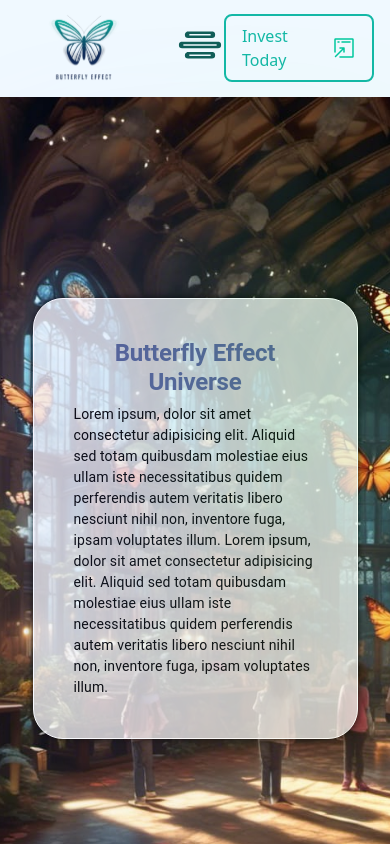
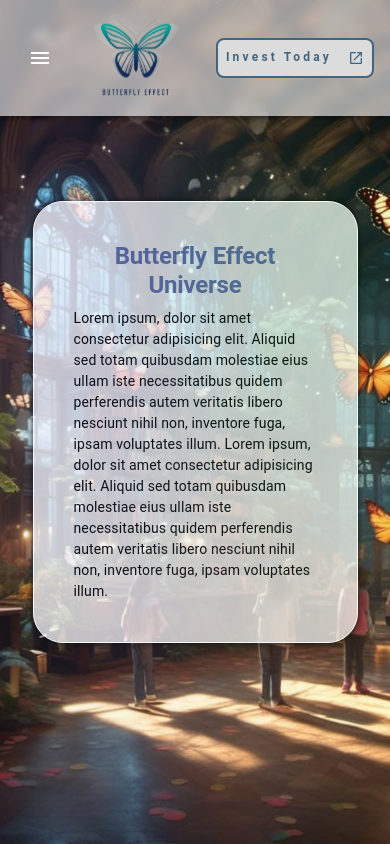
Before and after one commit to e-shami/butterfly-effect-universe, a Next.js app: page / in a window 390 px wide. Shown: the top 844 px of the page. Built offline with nearby package versions, Linux system fonts and the light colour scheme.

Commit message:
navbar reimplemented using mui to handle mobile first approach

```diff
--- a/app/layout.tsx
+++ b/app/layout.tsx
@@ -1,5 +1,5 @@
 import '@styles/global.css'
-import navbar from '@components/navbar'
+import Navbar from '@components/navbar'
 
 export const metadeta = {
     title: 'Butterfly Effect Universe',
@@ -10,7 +10,7 @@ const RootLayout = ({children}: {children: React.ReactNode}) => {
   return (
     <html lang='en-US'>
         <body>
-            {navbar()}
+            <Navbar />
 
             <div className='main'>
                 <div className='gradient'/>
--- a/components/navbar.tsx
+++ b/components/navbar.tsx
@@ -1,119 +1,184 @@
-import React from "react";
+"use client";
+
+import * as React from "react";
+import AppBar from "@mui/material/AppBar";
+import Box from "@mui/material/Box";
+import Toolbar from "@mui/material/Toolbar";
+import IconButton from "@mui/material/IconButton";
+import Typography from "@mui/material/Typography";
+import Menu from "@mui/material/Menu";
+import MenuIcon from "@mui/icons-material/Menu";
+import LaunchIcon from '@mui/icons-material/Launch';
+import Container from "@mui/material/Container";
+import Button from "@mui/material/Button";
+import MenuItem from "@mui/material/MenuItem";
+import Link from "next/link";
 import Image from "next/image";
-import Link from "next/link";
+import { useTheme } from "@mui/material/styles";
 
-const Navbar = () => {
+const pages = [{navName: "Home", path:"/"},
+{navName: "About", path:"/#about"},
+{navName: "Contact Us", path:"/#contactUs"},];
+const screen = {
+  sm: 600,
+  md: 900,
+  lg: 1200,
+  xl: 1536,
+}
+function ResponsiveAppBar() {
+  const theme = useTheme();
+
+  const [anchorElNav, setAnchorElNav] = React.useState<null | HTMLElement>(
+    null
+  );
+
+  const handleOpenNavMenu = (event: React.MouseEvent<HTMLElement>) => {
+    setAnchorElNav(event.currentTarget);
+  };
+
+  const handleCloseNavMenu = (path: string) => {
+    setAnchorElNav(null);
+    handleNavNavigation(path)
+  };
+
+  const handleNavNavigation = (path: string) => {
+    window.location.href = path
+  }
+
   return (
-    <div className="flex justify-between items-center px-4 shadow bg-sky-50">
-      <nav className="flex items-center space-x-6 md:space-x-10">
-        <Image
-          src="/assets/images/logo.svg"
-          alt="Butterfly Effect Logo"
-          width={120}
-          height={120}
-          className="object-contain ml-2 md:ml-16"
-        />
+    <AppBar position="absolute" sx={{backgroundColor: "rgba(255, 255, 255, 0.6)", backdropFilter: "blur(5px)",}}>
+      <Container maxWidth="xl" sx={{backgroundColor: "transparent"}}>
+        <Toolbar disableGutters sx={{backgroundColor: "transparent"}}>
 
-        {/* Hamburger menu for small screens */}
-        <div className="md:hidden">
-          <button>
-            <svg
-              viewBox="0 0 25 25"
-              fill="none"
-              xmlns="http://www.w3.org/2000/svg"
-              className="w-16 h-16 text-teal-800"
+          <Box sx={{ display: { xs: "none", md: "flex" } }}>
+            <Image
+              src="/assets/images/logo.svg"
+              alt="Butterfly Effect Logo"
+              width={window.innerWidth < screen.sm && window.innerWidth < screen.md ? 150 : 180}
+              height={window.innerWidth < screen.sm && window.innerWidth < screen.md ? 150 : 180}
+            />
+          </Box>
+
+          <Box sx={{ flexGrow: 1, display: { xs: "flex", md: "none" } }}>
+            <IconButton
+              size="large"
+              aria-label="account of current user"
+              aria-controls="menu-appbar"
+              aria-haspopup="true"
+              onClick={handleOpenNavMenu}
+              color="inherit"
             >
-              <g id="SVGRepo_bgCarrier" stroke-width="2"></g>
-              <g
-                id="SVGRepo_tracerCarrier"
-                stroke-linecap="round"
-                stroke-linejoin="round"
-              ></g>
-              <g id="SVGRepo_iconCarrier">
-                {" "}
-                <path
-                  d="M5.5 11.75C5.08579 11.75 4.75 12.0858 4.75 12.5C4.75 12.9142 5.08579 13.25 5.5 13.25V11.75ZM19.5 13.25C19.9142 13.25 20.25 12.9142 20.25 12.5C20.25 12.0858 19.9142 11.75 19.5 11.75V13.25ZM7.834 15.75C7.41979 15.75 7.084 16.0858 7.084 16.5C7.084 16.9142 7.41979 17.25 7.834 17.25V15.75ZM17.167 17.25C17.5812 17.25 17.917 16.9142 17.917 16.5C17.917 16.0858 17.5812 15.75 17.167 15.75V17.25ZM7.834 7.75C7.41979 7.75 7.084 8.08579 7.084 8.5C7.084 8.91421 7.41979 9.25 7.834 9.25V7.75ZM17.167 9.25C17.5812 9.25 17.917 8.91421 17.917 8.5C17.917 8.08579 17.5812 7.75 17.167 7.75V9.25ZM5.5 13.25H19.5V11.75H5.5V13.25ZM7.834 17.25H17.167V15.75H7.834V17.25ZM7.834 9.25H17.167V7.75H7.834V9.25Z"
-                  fill="none"
-                  stroke="currentColor"
-                ></path>{" "}
-              </g>
-            </svg>
-          </button>
-        </div>
+              <MenuIcon />
+            </IconButton>
+            <Menu
+              id="menu-appbar"
+              anchorEl={anchorElNav}
+              anchorOrigin={{
+                vertical: "bottom",
+                horizontal: "left",
+              }}
+              keepMounted
+              transformOrigin={{
+                vertical: "top",
+                horizontal: "left",
+              }}
+              open={Boolean(anchorElNav)}
+              onClose={handleCloseNavMenu}
+              sx={{
+                display: { xs: "block", md: "none" },
+              }}
+            >
+              {pages.map((page) => (
+                <MenuItem key={page.navName} onClick={() => handleCloseNavMenu(page.path)}>
+                  <Typography
+                    textAlign="center"
+                    sx={{
+                      color: "#446580",
+                      fontFamily: "Roboto",
+                      fontWeight: "Bold",
+                    }}
+                  >
+                    {page.navName}
+                  </Typography>
+                </MenuItem>
+              ))}
+            </Menu>
+          </Box>
+          <Box sx={{ flexGrow: 1, display: { xs: "flex", md: "none" } }}>
+            <Image
+              src="/assets/images/logo.svg"
+              alt="Butterfly Effect Logo"
+              width={window.innerWidth <= screen.sm && window.innerHeight < 678? 100 : 150}
+              height={window.innerWidth <= screen.sm && window.innerHeight < 678? 100 : 150}
+            />
+          </Box>
+          <Box sx={{ flexGrow: 1, display: { xs: "none", md: "flex" } }}>
+            {pages.map((page) => (
 
-        {/* Navigation links for larger screens */}
-        <div className="hidden md:flex md:flex-row items-center text-base font-semibold text-xl text-sky-900">
-          <ul className="flex space-x-10">
-            <li>
-              <Link href="/">Home</Link>
-            </li>
-            <li>
-              <Link href="/about">About</Link>
-            </li>
-            <li>
-              <Link href="/contact">Contact Us</Link>
-            </li>
-          </ul>
-        </div>
-      </nav>
+              <Button
+                key={page.navName}
+                onClick={() => handleNavNavigation(page.path)}
+                sx={{ my: 2, color: "#446580", display: "block", fontFamily: "Roboto", mx: 2, fontSize: 22, fontWeight: "Bold" }}
+              >
+                {page.navName}
+              </Button>
+            ))}
+          </Box>
 
-      {/* "Invest Today" button */}
-      <div className="flex justify-between px-4 items-center border border-2 border-teal-500 p-2 md:w-40 rounded-lg text-teal-500 group hover:bg-teal-500 hover:text-white ">
-  <Link href="/donate" className="font-medium">
-    Invest Today
-  </Link>
+          <Box
+      sx={{
+        flexGrow: 1,
+        padding: 1,
+        marginLeft: 1,
+        alignContent: "center",
+        border: "2px solid #446580",
+        backgroundColor: "rgb(220,220,220)",
+        borderRadius: "8px",
+        maxWidth: 250,
+        [theme.breakpoints.down("sm")]: {
+          padding: theme.spacing(1),
+          maxWidth: "100%",
+        },
+        "&:hover": {
+          backgroundColor: "white",
+          color: "rgb(0, 94, 168)",
+          "& h6": {
+            color: "rgb(0, 94, 168)",
+          }
+        },
 
-  <div className="group-hover:text-white">
-    <svg
-      viewBox="0 0 24 24"
-      fill="none"
-      xmlns="http://www.w3.org/2000/svg"
-      stroke="#000000"
-      className="w-6 h-6"
+      }}
     >
-      <g id="SVGRepo_bgCarrier" strokeWidth="0"></g>
-      <g
-        id="SVGRepo_tracerCarrier"
-        strokeLinecap="round"
-        strokeLinejoin="round"
-      ></g>
-      <g id="SVGRepo_iconCarrier">
-        {" "}
-        <path
-          d="M8 21H20.4C20.7314 21 21 20.7314 21 20.4V3.6C21 3.26863 20.7314 3 20.4 3H3.6C3.26863 3 3 3.26863 3 3.6V16"
-          stroke="#00c79f"
-          strokeWidth="1.5"
-          strokeLinecap="round"
-          strokeLinejoin="round"
-        ></path>{" "}
-        <path
-          d="M10 6L18 6"
-          stroke="#00c79f"
-          strokeWidth="1.5"
-          strokeLinecap="round"
-          strokeLinejoin="round"
-        ></path>{" "}
-        <path
-          d="M6 6H7"
-          stroke="#00c79f"
-          strokeWidth="1.5"
-          strokeLinecap="round"
-          strokeLinejoin="round"
-        ></path>{" "}
-        <path
-          d="M3.5 20.5L12 12M12 12V16M12 12H8"
-          stroke="#00c79f"
-          strokeWidth="1.5"
-          strokeLinecap="round"
-          strokeLinejoin="round"
-        ></path>{" "}
-      </g>
-    </svg>
-  </div>
-</div>
+      <Link href="/donate" className="font-medium">
+        <Typography
+          variant="h6"
+          noWrap
+          sx={{
+            fontFamily: "Roboto",
+            fontWeight: 600,
+            color: "#446580",
+            letterSpacing: ".3rem",
+            textAlign: "center",
+            textDecoration: "none",
+            [theme.breakpoints.down("sm")]: {
+              maxWidth: "100%",
+              fontSize: "12px",
+              letterSpacing: ".2rem",
+            },
+          }}
+        >
+          Invest Today
 
-    </div>
+          <LaunchIcon sx={{ ml: 2,
+          [theme.breakpoints.down("sm")]: {
+            fontSize: "16px",
+          }}} />
+        </Typography>
+      </Link>
+    </Box>
+        </Toolbar>
+      </Container>
+    </AppBar>
   );
-};
-
-export default Navbar;
+}
+export default ResponsiveAppBar;
```
